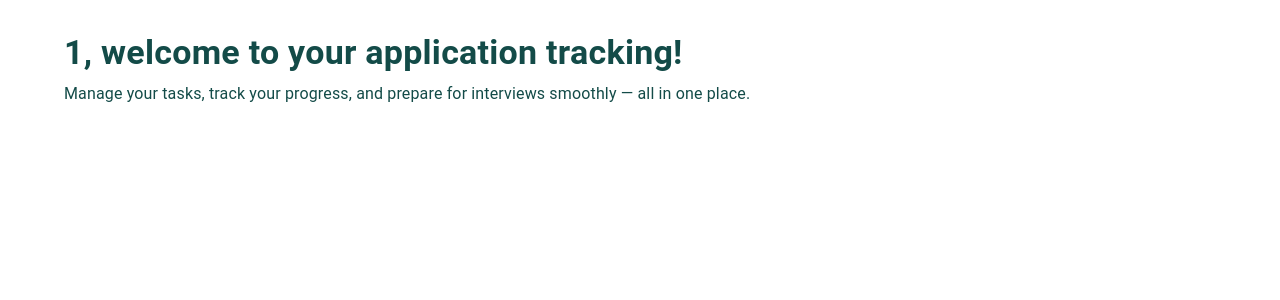
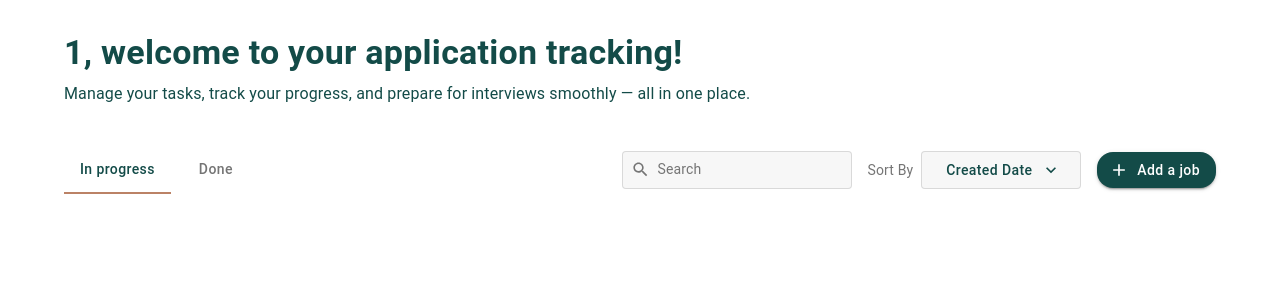
Before and after one commit to Natata08/application-hub, a Next.js app in the folder frontend/: page /1/dashboard in a window 1280 px wide. Shown: the top 300 px of the page. Built offline with nearby package versions, Linux system fonts and the light colour scheme.

Commit message:
feat: add ControlPanel to dashboard

```diff
--- a/frontend/app/[userId]/dashboard/page.js
+++ b/frontend/app/[userId]/dashboard/page.js
@@ -1,6 +1,7 @@
 "use client";
 
 import Container from "@mui/material/Container";
+import ControlPanel from "./ControlPanel";
 import Box from "@mui/material/Box";
 import Typography from "@mui/material/Typography";
 
@@ -23,6 +24,7 @@ export default function MealDetailsPage({ params }) {
             smoothly — all in one place.
           </Typography>
         </Box>
+        <ControlPanel />
       </Container>
     </Box>
   );
```
